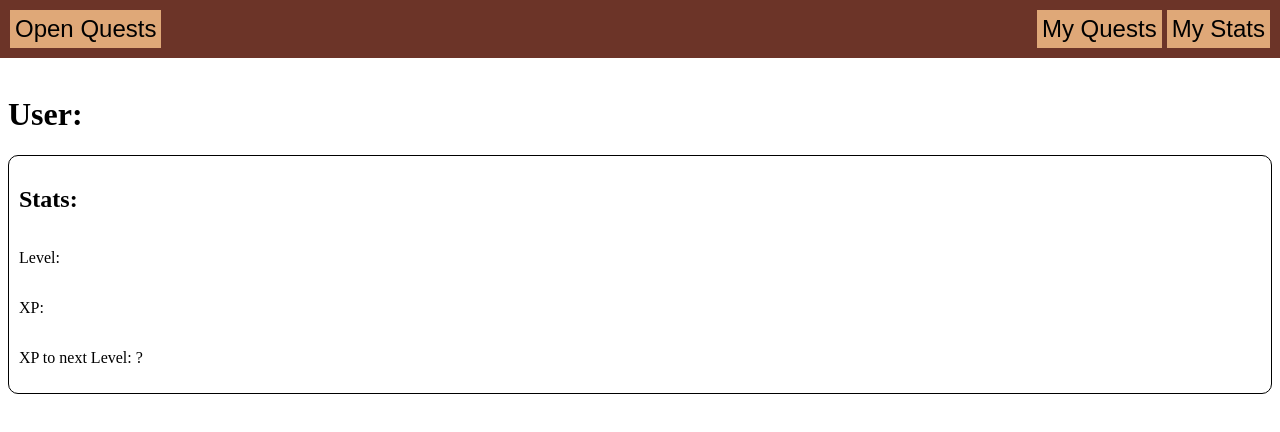
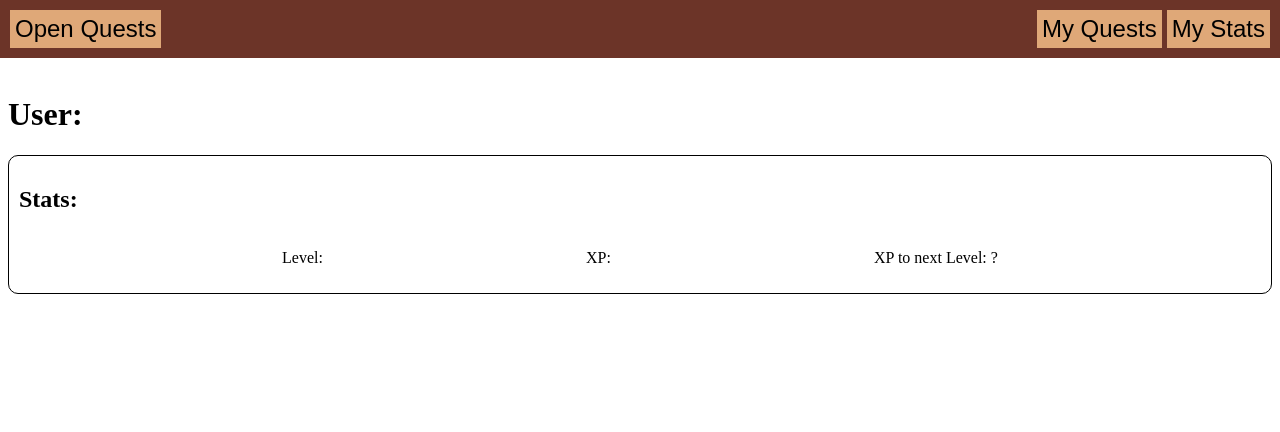
Before and after one commit to dancey-apple/EpicQuest, a Next.js app in the folder QuestApp/: page /MyStats in a window 1280 px wide. Shown: the top 432 px of the page. Built offline with nearby package versions, Linux system fonts and the light colour scheme; no server answers; the database is empty.

Commit message:
adjusted the syle on My Stats page

```diff
--- a/QuestApp/src/pages/MyStats/index.js
+++ b/QuestApp/src/pages/MyStats/index.js
@@ -54,10 +54,21 @@ export default function MyStats() {
                 border: "1px solid black",
                 borderRadius: "10px",
             }}>
-                <h2>Stats:</h2>
-                <p>Level: {stats.level}</p>
-                <p>XP: {stats.xp}</p>
-                <p>XP to next Level: ?</p>
+                <div id="title" style={{
+                    display: "flex",
+                    flexDirection: "row",
+                }}>
+                    <h2>Stats:</h2>
+                </div>
+                <div id="statistics" style={{
+                    display: "flex",
+                    flexDirection: "row",
+                    justifyContent: "space-evenly",
+                }}>
+                    <p>Level: {stats.level}</p>
+                    <p>XP: {stats.xp}</p>
+                    <p>XP to next Level: ?</p>
+                </div>
             </div>
         </>
     );
```
Also changed, not shown: 1 other file (tests, documents, lock files or other folders).
